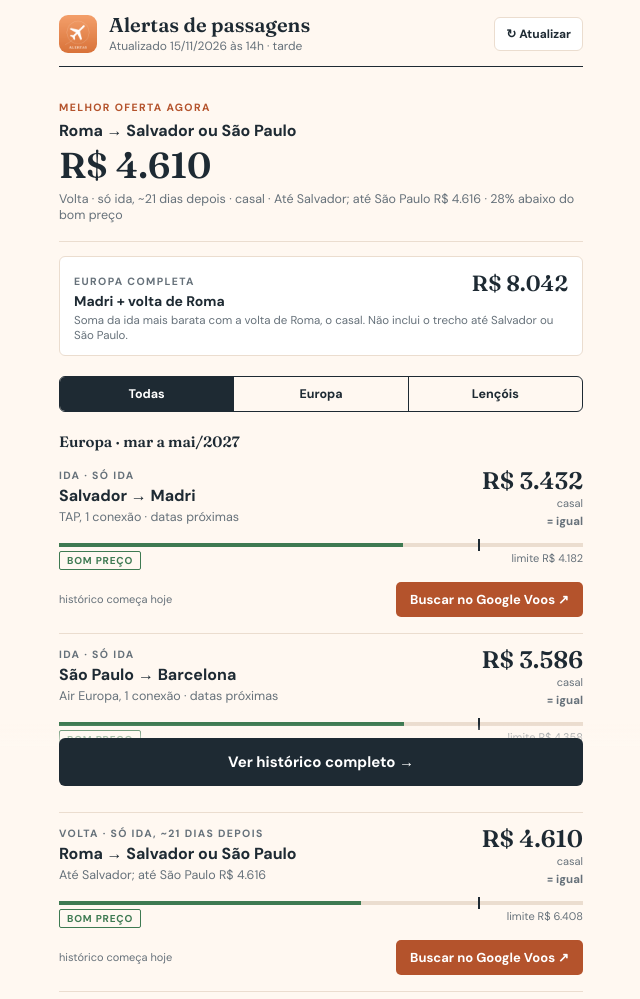
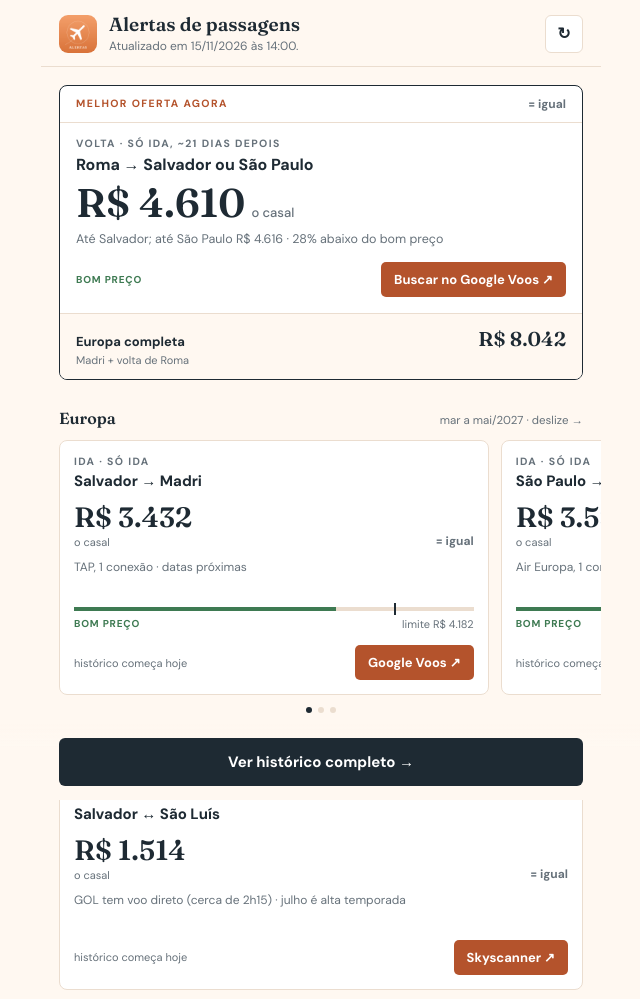
Before and after one commit to Ttito22/alertas, a plain HTML site: page index.html in a window 1280 px wide. Shown: the top 999 px of the page, without its empty margins (319-959 px from the left). Drawn offline with Linux system fonts and the light colour scheme.

Commit message:
Novo visual: painel principal separado e rotas em trilhos laterais [skip ci]
Co-Authored-By: Claude Opus 5.5 <noreply@anthropic.com>
Claude-Session: https://claude.ai/code/session_01WtffLyBuEYcKFaPvXTezrt

```diff
--- a/index.html
+++ b/index.html
@@ -18,65 +18,66 @@
 :root{--papel:#FFF8F1;--cartao:#FFFFFF;--tinta:#1E2A33;--tinta2:#66717A;--filete:#EBDDCF;--laranja:#D9733A;--terra:#B4532C;--ouro:#B97A2E;--verde:#3E7A52;--ambar:#B07A1E;--vermelho:#B4442F}
 *{box-sizing:border-box;margin:0;padding:0;-webkit-tap-highlight-color:transparent}
 html{background:var(--papel)}
-body{font-family:'DM Sans',system-ui,sans-serif;color:var(--tinta);background:var(--papel);max-width:560px;margin:0 auto;padding:0 18px calc(env(safe-area-inset-bottom) + 96px);-webkit-font-smoothing:antialiased}
+body{font-family:'DM Sans',system-ui,sans-serif;color:var(--tinta);background:var(--papel);max-width:560px;margin:0 auto;padding:0 0 calc(env(safe-area-inset-bottom) + 92px);-webkit-font-smoothing:antialiased;overflow-x:hidden}
 .serif{font-family:'Fraunces',Georgia,serif;font-weight:600}
-.cab{position:sticky;top:0;z-index:5;background:var(--papel);padding:calc(env(safe-area-inset-top) + 14px) 0 12px;border-bottom:1px solid var(--tinta);display:flex;align-items:center;gap:12px}
+.rot{font-size:10.5px;letter-spacing:.13em;text-transform:uppercase;font-weight:700;color:var(--tinta2)}
+
+/* cabeçalho */
+.cab{position:sticky;top:0;z-index:5;background:var(--papel);padding:calc(env(safe-area-inset-top) + 14px) 18px 12px;border-bottom:1px solid var(--filete);display:flex;align-items:center;gap:12px}
 .cab img{width:38px;height:38px;border-radius:9px}
-.cab h1{font-size:20px;line-height:1.1}
-.cab .sub{font-size:12px;color:var(--tinta2);margin-top:2px}
-.cab button{margin-left:auto;border:1px solid var(--filete);background:var(--cartao);border-radius:6px;padding:8px 11px;font:700 12px 'DM Sans';color:var(--tinta);cursor:pointer}
-.rot{font-size:10.5px;letter-spacing:.13em;text-transform:uppercase;font-weight:700;color:var(--tinta2)}
-.hero{margin-top:18px;padding:16px 0 18px;border-bottom:1px solid var(--filete)}
-.hero .rot{color:var(--terra)}
-.hero .linha{margin-top:6px}
-.hero .nome{font-size:16px;font-weight:700}
-.hero .preco{display:block;font-size:36px;line-height:1.05;margin-top:6px;white-space:nowrap}
-.hero .info{font-size:12.5px;color:var(--tinta2);margin-top:6px}
-.total{margin-top:14px;display:grid;grid-template-columns:1fr auto;gap:2px 10px;padding:12px 14px;background:var(--cartao);border:1px solid var(--filete);border-radius:6px}
-.total .v{font-size:22px;text-align:right}
-.total small{font-size:11.5px;color:var(--tinta2);grid-column:1/-1}
-.filtros{display:flex;gap:0;margin:20px 0 4px;border:1px solid var(--tinta);border-radius:6px;overflow:hidden}
-.filtros button{flex:1;border:0;background:transparent;padding:9px 0;font:700 12.5px 'DM Sans';color:var(--tinta);cursor:pointer}
-.filtros button+button{border-left:1px solid var(--tinta)}
-.filtros button.on{background:var(--tinta);color:#fff}
-.grupo{font-size:15px;margin:20px 0 4px}
-.rota{padding:14px 0 16px;border-bottom:1px solid var(--filete)}
-.rota .topo{display:flex;justify-content:space-between;align-items:flex-start;gap:12px}
-.rota .nome{font-size:16px;font-weight:700;margin-top:3px}
-.rota .det{font-size:12.5px;color:var(--tinta2);margin-top:3px;line-height:1.35}
-.rota .preco{font-size:24px;text-align:right;white-space:nowrap;line-height:1}
-.rota .casal{font-size:11px;color:var(--tinta2);text-align:right;margin-top:3px}
-.tend{font:700 11.5px 'DM Sans';display:block;text-align:right;margin-top:4px}
+.cab h1{font-size:19px;line-height:1.1}
+.cab .sub{font-size:12px;color:var(--tinta2);margin-top:3px}
+.cab button{margin-left:auto;border:1px solid var(--filete);background:var(--cartao);border-radius:6px;width:38px;height:38px;font:700 16px 'DM Sans';color:var(--tinta);cursor:pointer}
+.off{display:none;margin:10px 18px 0;font-size:12px;color:var(--terra);font-weight:700}
+
+/* painel principal */
+.painel{margin:18px 18px 0;background:var(--cartao);border:1px solid var(--tinta);border-radius:8px;overflow:hidden}
+.painel .faixa{display:flex;justify-content:space-between;align-items:center;padding:10px 16px;border-bottom:1px solid var(--filete)}
+.painel .faixa .rot{color:var(--terra)}
+.painel .corpo{padding:14px 16px 16px}
+.painel .nome{font-size:16px;font-weight:700}
+.painel .preco{font-size:40px;line-height:1;margin-top:8px;white-space:nowrap}
+.painel .preco small{font:500 13px 'DM Sans';color:var(--tinta2);margin-left:6px}
+.painel .info{font-size:12.5px;color:var(--tinta2);margin-top:8px;line-height:1.4}
+.painel .acao{display:flex;justify-content:space-between;align-items:center;gap:10px;margin-top:14px}
+.painel .euro{display:flex;justify-content:space-between;align-items:baseline;gap:10px;padding:12px 16px;border-top:1px solid var(--filete);background:var(--papel)}
+.painel .euro b{font-size:13px}
+.painel .euro span.v{font-size:20px;white-space:nowrap}
+.painel .euro small{display:block;font-size:11px;color:var(--tinta2);margin-top:2px}
+
+/* trilhos laterais */
+.secao{margin-top:28px}
+.secao-topo{display:flex;justify-content:space-between;align-items:baseline;padding:0 18px}
+.secao-topo h2{font-size:16px}
+.secao-topo span{font-size:11.5px;color:var(--tinta2)}
+.trilho{display:flex;gap:12px;overflow-x:auto;scroll-snap-type:x mandatory;padding:12px 18px 6px;scrollbar-width:none;-webkit-overflow-scrolling:touch}
+.trilho::-webkit-scrollbar{display:none}
+.trilho.um{overflow:visible}
+.card{flex:0 0 82%;scroll-snap-align:center;background:var(--cartao);border:1px solid var(--filete);border-radius:8px;padding:14px 14px 14px;display:flex;flex-direction:column}
+.trilho.um .card{flex-basis:100%}
+.card .nome{font-size:15px;font-weight:700;margin-top:4px;line-height:1.25}
+.card .linha{display:flex;justify-content:space-between;align-items:flex-end;gap:10px;margin-top:12px}
+.card .preco{font-size:28px;line-height:1;white-space:nowrap}
+.card .casal{font-size:11px;color:var(--tinta2);margin-top:4px}
+.card .det{font-size:12px;color:var(--tinta2);margin-top:10px;line-height:1.4;min-height:34px}
+.tend{font:700 12px 'DM Sans';white-space:nowrap}
 .t-baixou{color:var(--verde)}.t-subiu{color:var(--vermelho)}.t-igual{color:var(--tinta2)}
-.barra{position:relative;height:4px;background:var(--filete);margin:14px 0 4px}
+.barra{position:relative;height:4px;background:var(--filete);margin:14px 0 6px}
 .barra i{position:absolute;left:0;top:0;bottom:0;background:var(--verde)}
 .barra i.amb{background:var(--ambar)}.barra i.ver{background:var(--vermelho)}
 .barra b{position:absolute;top:-4px;width:2px;height:12px;background:var(--tinta)}
 .barra-leg{display:flex;justify-content:space-between;font-size:11px;color:var(--tinta2)}
-.selo{display:inline-block;font:700 10px 'DM Sans';letter-spacing:.08em;text-transform:uppercase;padding:2px 7px;border:1px solid currentColor;border-radius:2px}
+.selo{font:700 10px 'DM Sans';letter-spacing:.08em;text-transform:uppercase}
 .s-bom{color:var(--verde)}.s-normal{color:var(--ambar)}.s-caro{color:var(--vermelho)}
-.pe{display:flex;justify-content:space-between;align-items:center;margin-top:12px;gap:10px}
-.spark{height:28px;width:120px}
-.buscar{text-decoration:none;font:700 13px 'DM Sans';color:#fff;background:var(--terra);padding:9px 14px;border-radius:5px;white-space:nowrap}
-h2{font-size:15px;margin:26px 0 2px;display:flex;justify-content:space-between;align-items:baseline}
-h2 small{font:500 11.5px 'DM Sans';color:var(--tinta2)}
-.hist{width:100%;border-collapse:collapse;font-size:12px;margin-top:8px}
-.hist th{text-align:right;font-weight:700;color:var(--tinta2);font-size:10px;letter-spacing:.06em;text-transform:uppercase;padding:6px 0;border-bottom:1px solid var(--tinta)}
-.hist th:first-child,.hist td:first-child{text-align:left}
-.hist td{text-align:right;padding:8px 0;border-bottom:1px solid var(--filete);font-variant-numeric:tabular-nums}
-.hist td.min{color:var(--verde);font-weight:700}
-.nota{font-size:11.5px;color:var(--tinta2);line-height:1.5;margin-top:16px}
-.guia{margin-top:26px;border-top:1px solid var(--tinta)}
-.guia h2{margin-top:14px}
-.guia dl{margin-top:6px}
-.guia .item{display:grid;grid-template-columns:22px 1fr;gap:0 10px;padding:11px 0;border-bottom:1px solid var(--filete)}
-.guia .n{font:600 13px 'Fraunces',Georgia,serif;color:var(--ouro);line-height:1.35}
-.guia dt{font-size:13px;font-weight:700;line-height:1.35}
-.guia dd{grid-column:2;font-size:12.5px;color:var(--tinta2);line-height:1.5;margin-top:2px}
-.guia .alerta{margin-top:14px;padding:10px 12px;border-left:2px solid var(--terra);background:var(--cartao);font-size:12.5px;line-height:1.5}
+.card .pe{display:flex;justify-content:space-between;align-items:center;gap:10px;margin-top:auto;padding-top:14px}
+.spark{height:28px;width:100px}
+.buscar{text-decoration:none;font:700 13px 'DM Sans';color:#fff;background:var(--terra);padding:9px 13px;border-radius:5px;white-space:nowrap}
+.pontos{display:flex;justify-content:center;gap:6px;margin-top:6px}
+.pontos i{width:6px;height:6px;border-radius:50%;background:var(--filete)}
+.pontos i.on{background:var(--tinta)}
+
 .rodape{position:fixed;left:0;right:0;bottom:0;background:linear-gradient(to top,var(--papel) 70%,rgba(255,248,241,0));padding:14px 18px calc(env(safe-area-inset-bottom) + 14px)}
 .rodape a{display:block;max-width:524px;margin:0 auto;text-align:center;padding:14px;background:var(--tinta);color:#fff;text-decoration:none;font-weight:700;font-size:15px;border-radius:6px}
-.off{display:none;margin-top:10px;font-size:12px;color:var(--terra);font-weight:700}
 </style>
 </head>
 <body>
@@ -84,41 +85,17 @@ h2 small{font:500 11.5px 'DM Sans';color:var(--tinta2)}
 <header class="cab">
   <img src="icon-192.png" alt="">
   <div><h1 class="serif">Alertas de passagens</h1><div class="sub" id="quando"></div></div>
-  <button id="recarregar" aria-label="Atualizar">↻ Atualizar</button>
+  <button id="recarregar" aria-label="Atualizar">↻</button>
 </header>
 <div class="off" id="off">Sem internet: mostrando a última atualização salva.</div>
 
-<section class="hero" id="hero"></section>
-<div class="total" id="total"></div>
+<section class="painel" id="painel"></section>
 
-<div class="filtros" id="filtros">
-  <button data-f="todas" class="on">Todas</button>
-  <button data-f="eu">Europa</button>
-  <button data-f="sl">Lençóis</button>
-</div>
-
-<div id="lista"></div>
-
-<h2 class="serif">Últimas verificações <small>valores do casal</small></h2>
-<table class="hist" id="hist"></table>
-
-<section class="guia">
-  <h2 class="serif">Como ler os preços</h2>
-  <dl>
-    <div class="item"><span class="n">1</span><dt>Valor do casal</dt><dd>Todos os preços já são para 2 pessoas, em reais, em classe econômica.</dd></div>
-    <div class="item"><span class="n">2</span><dt>O que é "a partir de"</dt><dd>É a passagem mais barata encontrada naquela rota, no dia mais em conta do período. Por isso é um ponto de partida: se você escolher outra data, outro horário, voo direto ou mala despachada, o valor costuma ser maior.</dd></div>
-    <div class="item"><span class="n">3</span><dt>De onde vêm</dt><dd>Só do Google Voos e do Skyscanner. O botão "Buscar" de cada rota abre a oferta no site de origem.</dd></div>
-    <div class="item"><span class="n">4</span><dt>Quando atualiza</dt><dd>3 vezes por dia: 7h41, 15h41 e 20h41. A cada verificação chega uma notificação no celular.</dd></div>
-    <div class="item"><span class="n">5</span><dt>Barra e selo</dt><dd>Comparam o preço com o limite de bom preço da rota. Verde: bom preço. Âmbar: dentro do limite. Vermelho: acima do limite.</dd></div>
-    <div class="item"><span class="n">6</span><dt>Setas</dt><dd>⬇ baixou, ⬆ subiu ou = igual, sempre em relação à verificação anterior.</dd></div>
-    <div class="item"><span class="n">7</span><dt>Europa completa</dt><dd>Soma da ida mais barata (Madri ou Barcelona) com a volta de Roma. Não inclui o trecho de casa até Salvador ou São Paulo.</dd></div>
-  </dl>
-  <p class="alerta"><b>Antes de comprar:</b> nada é comprado nem reservado pelo app. Confira o valor final no site, se a mala está incluída e as datas exatas, porque os preços mudam a todo momento.</p>
-</section>
+<div id="secoes"></div>
 
 <nav class="rodape"><a href="https://claude.ai/artifact/VgHiaeeHaKnBcGC8WEHTv1" target="_blank" rel="noopener">Ver histórico completo →</a></nav>
 
-<!-- DADOS: a tarefa agendada atualiza só este bloco (notificações ativas) -->
+<!-- DADOS: a tarefa agendada atualiza só este bloco -->
 <script id="alertas" type="application/json">
 {
   "atualizado": "15/11/2026 às 14h",
@@ -143,61 +120,89 @@ const $=id=>document.getElementById(id);
 const T={baixou:['t-baixou','⬇ baixou'],subiu:['t-subiu','⬆ subiu'],igual:['t-igual','= igual']};
 const R=Object.fromEntries(D.rotas.map(r=>[r.id,r]));
 const H=D.historico||[];
-$('quando').textContent='Atualizado '+(D.atualizado||'')+(D.periodo?' · '+D.periodo:'');
+
+// "Atualizado em 15/11/2026 às 08:30."
+function quando(s){
+  s=s||'';
+  const d=(s.match(/\d{2}\/\d{2}\/\d{4}/)||[''])[0];
+  const h=s.match(/(\d{1,2})\s*(?:h|:)\s*(\d{2})?/);
+  const hora=h?String(h[1]).padStart(2,'0')+':'+(h[2]||'00'):'';
+  return d?'Atualizado em '+d+(hora?' às '+hora:'')+'.':'';
+}
+$('quando').textContent=quando(D.atualizado);
 if(!navigator.onLine)$('off').style.display='block';
 $('recarregar').onclick=()=>location.reload();
 
-// melhor oferta: maior folga abaixo do bom preço
+function status(r){
+  if(!r.bom||r.valor==null)return null;
+  return r.valor<=r.bom*0.85?['','s-bom','Bom preço']:r.valor<=r.bom?['amb','s-normal','Dentro do limite']:['ver','s-caro','Acima do limite'];
+}
+
+// painel principal: melhor oferta
 let best=null,folga=-1e9;
 D.rotas.forEach(r=>{if(r.valor==null)return;const g=r.bom?(r.bom-r.valor)/r.bom:-1;if(g>folga){folga=g;best=r}});
-$('hero').innerHTML=best?`<div class="rot">Melhor oferta agora</div>
- <div class="linha"><span class="nome">${best.nome}</span><span class="preco serif">${f(best.valor)}</span></div>
- <div class="info">${best.tipo} · casal · ${best.det}${best.bom?` · ${Math.round(folga*100)}% abaixo do bom preço`:''}</div>`:'<div class="rot">Sem tarifa encontrada nesta verificação</div>';
-
-// viagem Europa completa = ida mais barata + volta de Roma
+let painel='';
+if(best){
+  const t=T[best.tend]||T.igual,st=status(best);
+  painel=`<div class="faixa"><span class="rot">Melhor oferta agora</span><span class="tend ${t[0]}">${t[1]}</span></div>
+  <div class="corpo">
+    <div class="rot">${best.tipo}</div>
+    <div class="nome" style="margin-top:4px">${best.nome}</div>
+    <div class="preco serif">${f(best.valor)}<small>o casal</small></div>
+    <div class="info">${best.det}${best.bom?` · ${Math.round(folga*100)}% abaixo do bom preço`:''}</div>
+    <div class="acao">${st?`<span class="selo ${st[1]}">${st[2]}</span>`:'<span></span>'}<a class="buscar" href="${best.link}" target="_blank" rel="noopener">Buscar no ${best.fonte} ↗</a></div>
+  </div>`;
+}else painel='<div class="corpo"><div class="rot">Sem tarifa encontrada nesta verificação</div></div>';
 const ida=[R.mad,R.bcn].filter(r=>r&&r.valor!=null).sort((a,b)=>a.valor-b.valor)[0];
 if(ida&&R.rom&&R.rom.valor!=null){
-  $('total').innerHTML=`<span><span class="rot">Europa completa</span><br><b style="font-size:14px">${ida.nome.split(' → ')[1]} + volta de Roma</b></span><span class="v serif">${f(ida.valor+R.rom.valor)}</span><small>Soma da ida mais barata com a volta de Roma, o casal. Não inclui o trecho até Salvador ou São Paulo.</small>`;
-}else $('total').style.display='none';
+  painel+=`<div class="euro"><div><b>Europa completa</b><small>${ida.nome.split(' → ')[1]} + volta de Roma</small></div><span class="v serif">${f(ida.valor+R.rom.valor)}</span></div>`;
+}
+$('painel').innerHTML=painel;
 
 function spark(id){
   const v=H.map(h=>h[id]).filter(x=>x!=null);
   if(v.length<2)return '<span style="font-size:11px;color:var(--tinta2)">histórico começa hoje</span>';
-  const mn=Math.min(...v),mx=Math.max(...v),w=120,h=28,p=3;
+  const mn=Math.min(...v),mx=Math.max(...v),w=100,h=28,p=3;
   const pts=v.map((x,i)=>[p+i*(w-2*p)/(v.length-1),mx===mn?h/2:h-p-(x-mn)/(mx-mn)*(h-2*p)]);
   const last=pts[pts.length-1];
   return `<svg class="spark" viewBox="0 0 ${w} ${h}"><polyline fill="none" stroke="#1E2A33" stroke-width="1.5" points="${pts.map(q=>q.map(n=>n.toFixed(1)).join(',')).join(' ')}"/><circle cx="${last[0]}" cy="${last[1]}" r="2.8" fill="#B4532C"/></svg>`;
 }
 function card(r){
-  const t=T[r.tend]||T.igual;
-  let barra='',selo='';
-  if(r.bom&&r.valor!=null){
+  const t=T[r.tend]||T.igual,st=status(r);
+  let barra='';
+  if(st){
     const pct=Math.min(100,r.valor/(r.bom*1.25)*100),mark=100/1.25;
-    const c=r.valor<=r.bom*0.85?['','s-bom','Bom preço']:r.valor<=r.bom?['amb','s-normal','Dentro do bom preço']:['ver','s-caro','Acima do bom preço'];
-    barra=`<div class="barra"><i class="${c[0]}" style="width:${pct}%"></i><b style="left:${mark}%"></b></div><div class="barra-leg"><span><span class="selo ${c[1]}">${c[2]}</span></span><span>limite ${f(r.bom)}</span></div>`;
+    barra=`<div class="barra"><i class="${st[0]}" style="width:${pct}%"></i><b style="left:${mark}%"></b></div><div class="barra-leg"><span class="selo ${st[1]}">${st[2]}</span><span>limite ${f(r.bom)}</span></div>`;
   }
-  return `<div class="rota">
-   <div class="topo"><div><div class="rot">${r.tipo}</div><div class="nome">${r.nome}</div><div class="det">${r.det}</div></div>
-   <div><div class="preco serif">${f(r.valor)}</div><div class="casal">casal</div><span class="tend ${t[0]}">${t[1]}</span></div></div>
-   ${barra}
-   <div class="pe">${spark(r.id)}<a class="buscar" href="${r.link}" target="_blank" rel="noopener">Buscar no ${r.fonte} ↗</a></div>
-  </div>`;
+  return `<article class="card">
+    <div class="rot">${r.tipo}</div>
+    <div class="nome">${r.nome}</div>
+    <div class="linha"><div><div class="preco serif">${f(r.valor)}</div><div class="casal">o casal</div></div><span class="tend ${t[0]}">${t[1]}</span></div>
+    <div class="det">${r.det}</div>
+    ${barra}
+    <div class="pe">${spark(r.id)}<a class="buscar" href="${r.link}" target="_blank" rel="noopener">${r.fonte} ↗</a></div>
+  </article>`;
 }
-function render(fl){
-  let g='',html='';
-  D.rotas.filter(r=>fl==='todas'||(fl==='eu'?r.id!=='slz':r.id==='slz')).forEach(r=>{
-    if(r.grupo!==g){g=r.grupo;html+=`<h3 class="grupo serif">${g}</h3>`;}
-    html+=card(r);
-  });
-  $('lista').innerHTML=html;
-}
-$('filtros').onclick=e=>{const b=e.target.closest('button');if(!b)return;document.querySelectorAll('#filtros button').forEach(x=>x.classList.toggle('on',x===b));render(b.dataset.f)};
-render('todas');
 
-const cols=[['mad','Madri'],['bcn','Barcel.'],['rom','Roma'],['slz','Lençóis']];
-const mins=Object.fromEntries(cols.map(c=>[c[0],Math.min(...H.map(h=>h[c[0]]).filter(x=>x!=null))]));
-$('hist').innerHTML='<tr><th>Quando</th>'+cols.map(c=>`<th>${c[1]}</th>`).join('')+'</tr>'+
-  H.slice(-12).reverse().map(h=>`<tr><td>${h.quando}</td>`+cols.map(c=>`<td class="${h[c[0]]!=null&&h[c[0]]===mins[c[0]]&&H.length>1?'min':''}">${h[c[0]]==null?'·':Math.round(h[c[0]]).toLocaleString('pt-BR')}</td>`).join('')+'</tr>').join('');
+// uma seção lateral por grupo
+const grupos=[];D.rotas.forEach(r=>{let g=grupos.find(x=>x.nome===r.grupo);if(!g){g={nome:r.grupo,rotas:[]};grupos.push(g)}g.rotas.push(r)});
+$('secoes').innerHTML=grupos.map((g,i)=>{
+  const [titulo,...resto]=g.nome.split(' · ');
+  const varios=g.rotas.length>1;
+  return `<section class="secao">
+    <div class="secao-topo"><h2 class="serif">${titulo}</h2><span>${resto.join(' · ')}${varios?' · deslize →':''}</span></div>
+    <div class="trilho${varios?'':' um'}" data-i="${i}">${g.rotas.map(card).join('')}</div>
+    ${varios?`<div class="pontos" id="p${i}">${g.rotas.map((_,k)=>`<i class="${k?'':'on'}"></i>`).join('')}</div>`:''}
+  </section>`;
+}).join('');
+document.querySelectorAll('.trilho:not(.um)').forEach(t=>{
+  const p=$('p'+t.dataset.i);
+  t.addEventListener('scroll',()=>{
+    const cs=[...t.children],c=t.scrollLeft+t.clientWidth/2;
+    let k=0,dm=1e9;cs.forEach((el,j)=>{const m=el.offsetLeft+el.offsetWidth/2,d=Math.abs(m-c);if(d<dm){dm=d;k=j}});
+    [...p.children].forEach((d,j)=>d.classList.toggle('on',j===k));
+  },{passive:true});
+});
 
 if('serviceWorker' in navigator){navigator.serviceWorker.register('sw.js').catch(()=>{})}
 </script>
--- a/sw.js
+++ b/sw.js
@@ -1,4 +1,4 @@
-const C='alertas-v7';
+const C='alertas-v8';
 self.addEventListener('install',e=>{self.skipWaiting();e.waitUntil(caches.open(C).then(c=>c.addAll(['./','./index.html','./icon-192.png','./icon-512.png'])))});
 self.addEventListener('activate',e=>e.waitUntil(self.clients.claim()));
 self.addEventListener('fetch',e=>{e.respondWith(fetch(e.request).then(r=>{const k=r.clone();caches.open(C).then(c=>c.put(e.request,k));return r}).catch(()=>caches.match(e.request)))});
```
